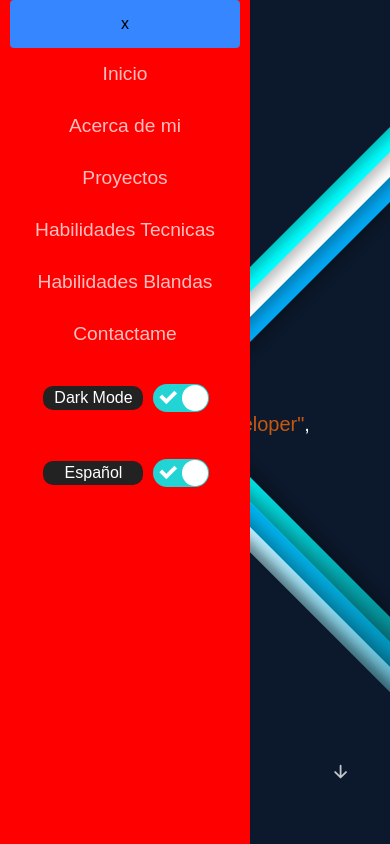
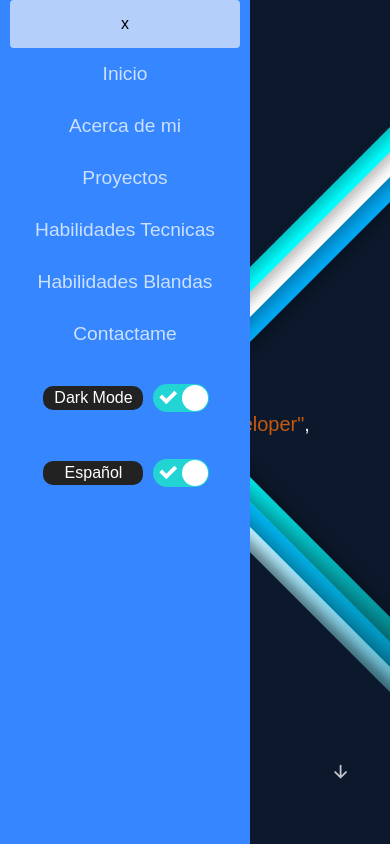
Before and after one commit to leonelborgesdev/portfolio, a React (Create React App) app: page / in a window 390 px wide. In both pictures the pointer is over the item 125 px from the left and 24 px from the top of the page. Shown: the top 844 px of the page. Built offline with nearby package versions, Linux system fonts and the light colour scheme.

Commit message:
portfolio

```diff
--- a/src/components/Footer/PageFooter.css
+++ b/src/components/Footer/PageFooter.css
@@ -128,7 +128,7 @@ footer .wave#wave4{
 }
 @media screen and (max-width: 940px) {
     footer .menu{
-        background: red;
+        background: #3586ff;
         width: 250px;
         height: 100vh;
         display: flex;
@@ -152,6 +152,6 @@ footer .wave#wave4{
         margin: 0px;
     }
     .menu_item:hover{
-        background: #3586ff;
+        background: #b3cffa;
     }
 }
```
